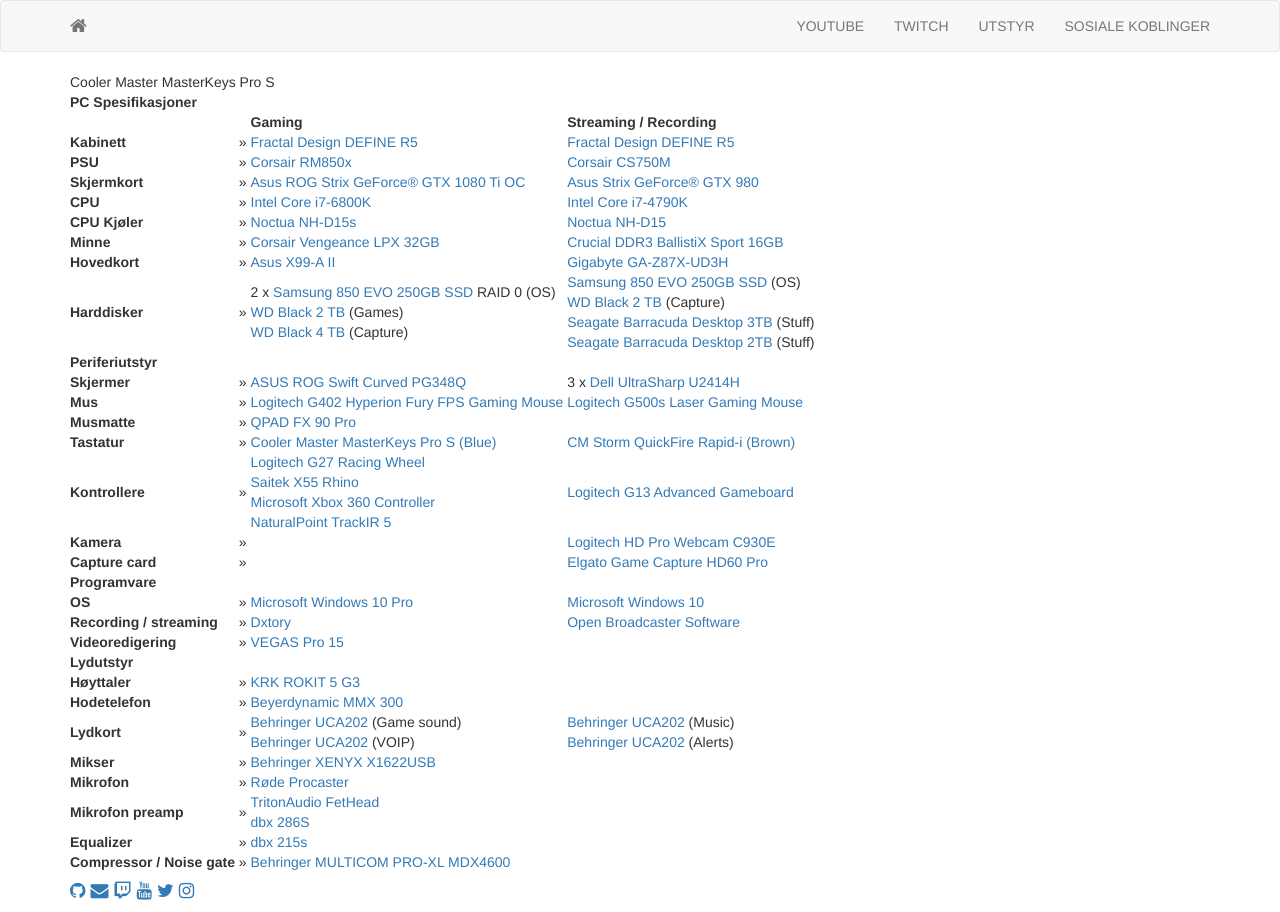
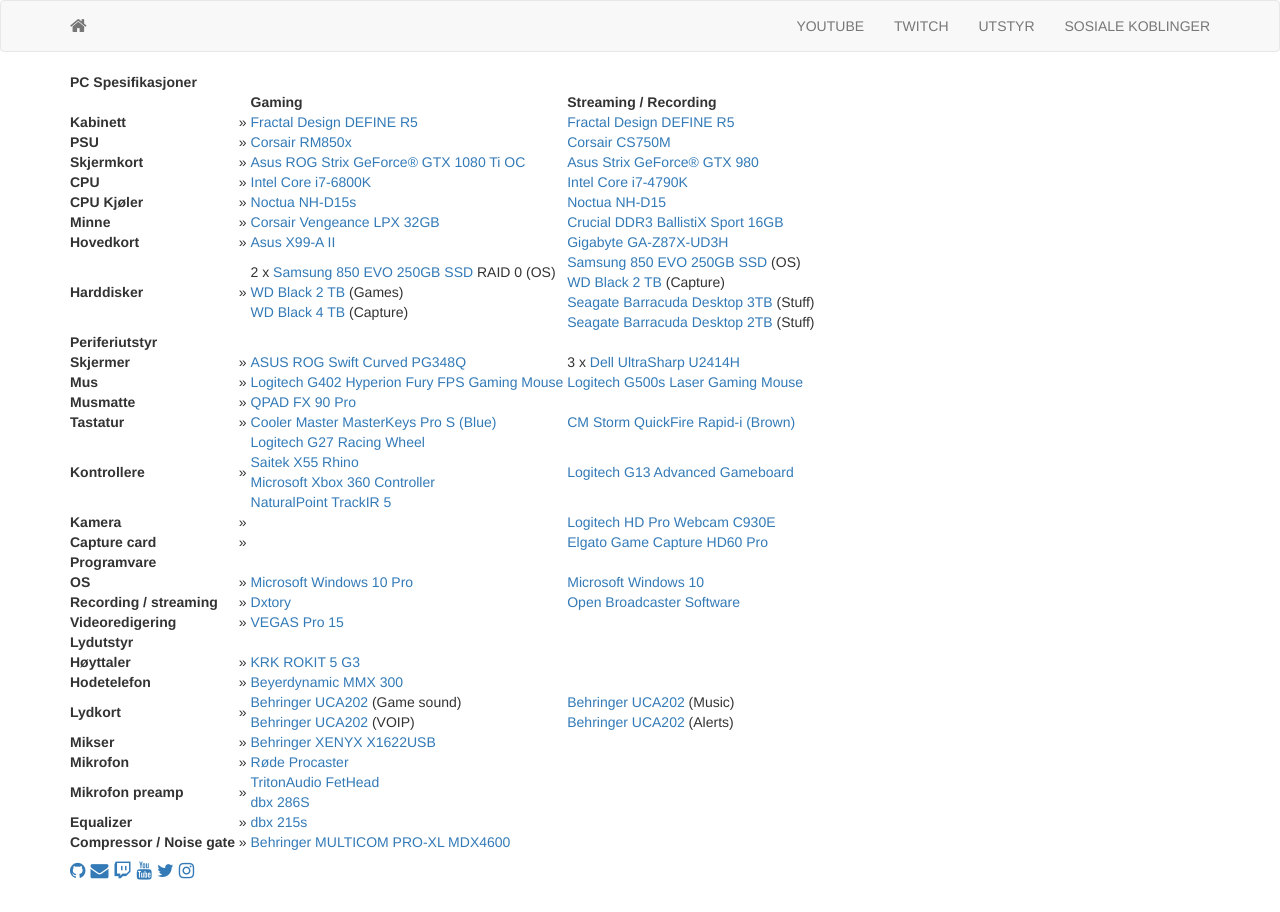
Before and after one commit to sakarias/sakarias.net, a Jekyll site: the page built from utstyr.html, in a window 1280 px wide. Built offline with Jekyll 4.4.1, drawn with Linux system fonts in a browser that asks for light colours; nearby versions of some CDN libraries; Markdown is read by kramdown in place of the engine named in the settings.

```diff
--- a/utstyr.html
+++ b/utstyr.html
@@ -107,7 +107,7 @@ title: Utstyr
     </tr>
     <tr>
         <th>Tastatur</th>
-        <td>&nbsp;»&nbsp;</td>Cooler Master MasterKeys Pro S
+        <td>&nbsp;»&nbsp;</td>
         <td><a href="http://www.coolermaster.com/peripheral/keyboards/masterkeys-pro-s-white/">Cooler Master MasterKeys Pro S (Blue)</a></td>
         <td>&nbsp;</td>
         <td><a href="http://gaming.coolermaster.com/en/products/keyboards/rapid-i/">CM Storm QuickFire Rapid-i (Brown)</a></td>
```
